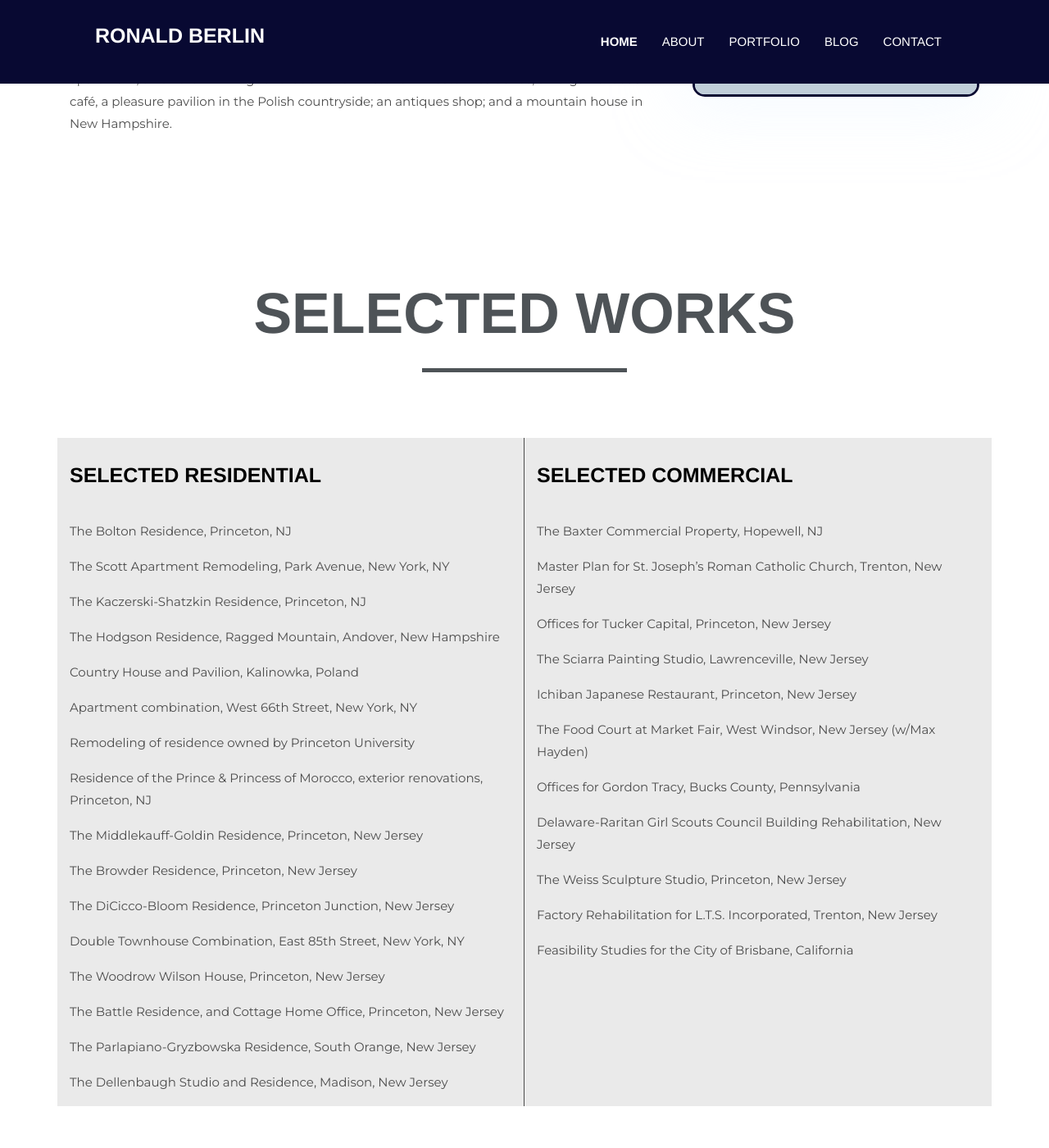
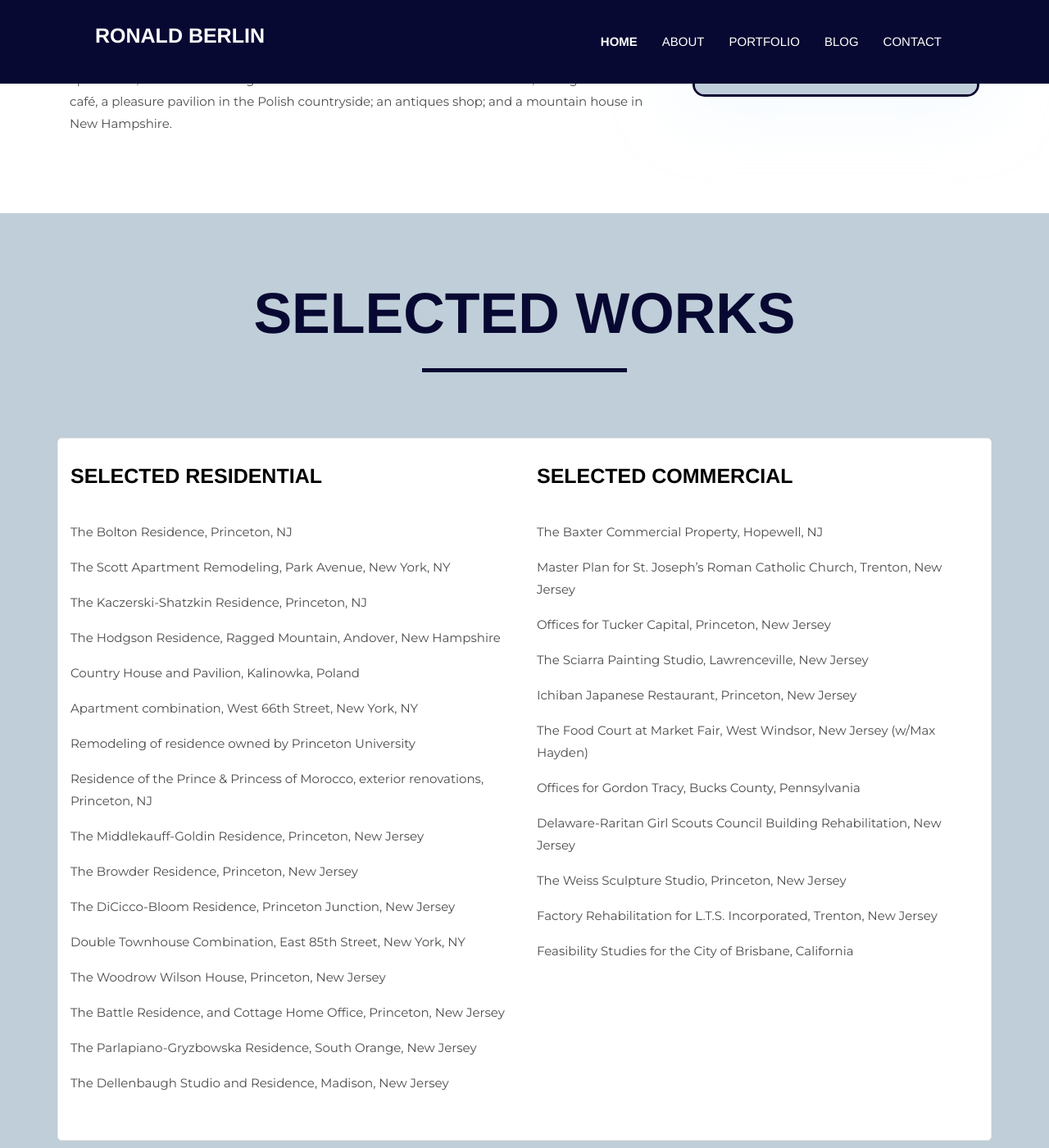
Before and after one commit to sofiamay/website-jekyll-ronaldberlin, a Jekyll site: the page built from _pages/about.md, in a window 1280 px wide and 1400 px high, scrolled down 507 px. Shown: the whole window at 82% size. Built offline with Jekyll 4.4.1, drawn with Linux system fonts in a browser that asks for light colours; nearby versions of some CDN libraries; some web fonts are replaced.

Commit message:
Selected Works: Make background blue

```diff
--- a/_includes/selected-works.html
+++ b/_includes/selected-works.html
@@ -1,6 +1,6 @@
 
 <!-- selected works -->
-<section class="section selected-works">
+<section class="section selected-works bg-primary">
   <div class="container">
     <div class="row">
       <div class="col-lg-12 text-center">
--- a/_layouts/about.html
+++ b/_layouts/about.html
@@ -27,7 +27,9 @@ layout: default-no-footer
       <div class="col-md-8">
         <h3 class="small-title">About Ronald Berlin</h3>
         <hr class="small-title">
-        {{ content }}
+          <div id="intro">
+            {{ content }}
+          </div>
       </div>
       <div class="col-md-4 text-center align-self-center">
         <div class="shadow-down mb-4">
--- a/assets/scss/_common.scss
+++ b/assets/scss/_common.scss
@@ -129,6 +129,9 @@ hr.section-title {
   background: $secondary-color !important;
   .section-title {
     color: $primary-color !important;
+  }
+  .simple-list {
+    background-color: #fff;
   }
   hr {
     color: $primary-color !important;
@@ -302,14 +305,10 @@ textarea.form-control{
 
 /* Lists */
 .simple-list{
+  border: 1px solid $gray;
+  border-radius: 5px;
   h3 {
     margin: 30px 0px 40px;
   }
-  .list-column{
-    background-color: $gray;
-    .list-item{
-
-    }
-  }
 }
 /* /Lists/ */
--- a/assets/scss/_variables.scss
+++ b/assets/scss/_variables.scss
@@ -12,6 +12,7 @@ $border-color: #c7c7c7;
 $black: #000;
 $white: #fff;
 $gray: #eaeaea;
+$gray-blue: #e7edf0;
 
 // Font Variables
 $secondary-font: 'Amiko','Helvetica Neue',Helvetica,Arial,sans-serif;
--- a/assets/scss/templates/_about.scss
+++ b/assets/scss/templates/_about.scss
@@ -8,7 +8,7 @@
 
 .selected-works {
   #residential-projects {
-    border-right: 1px solid;
+    // border-right: 1px solid;
   }
 }
 
```
